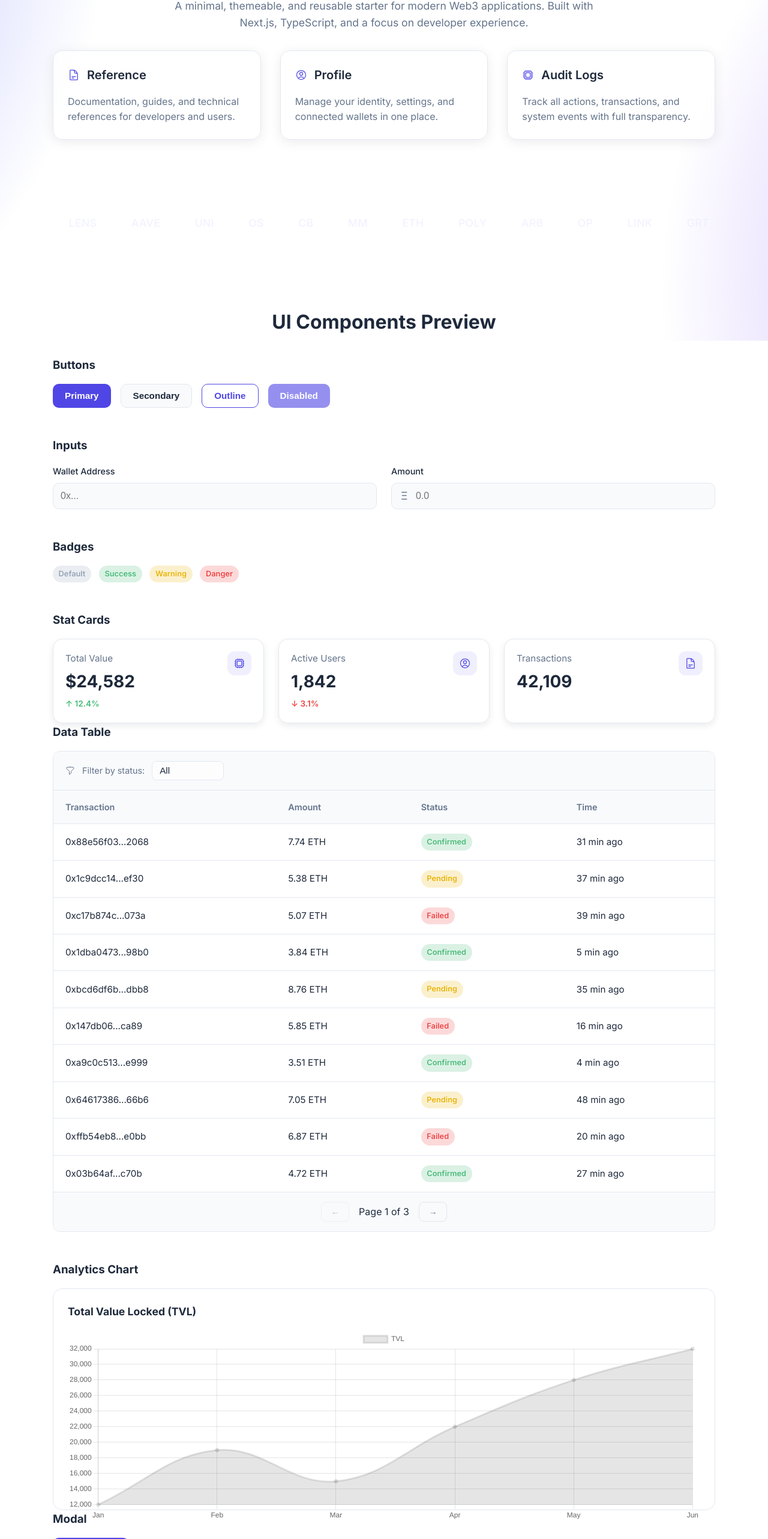
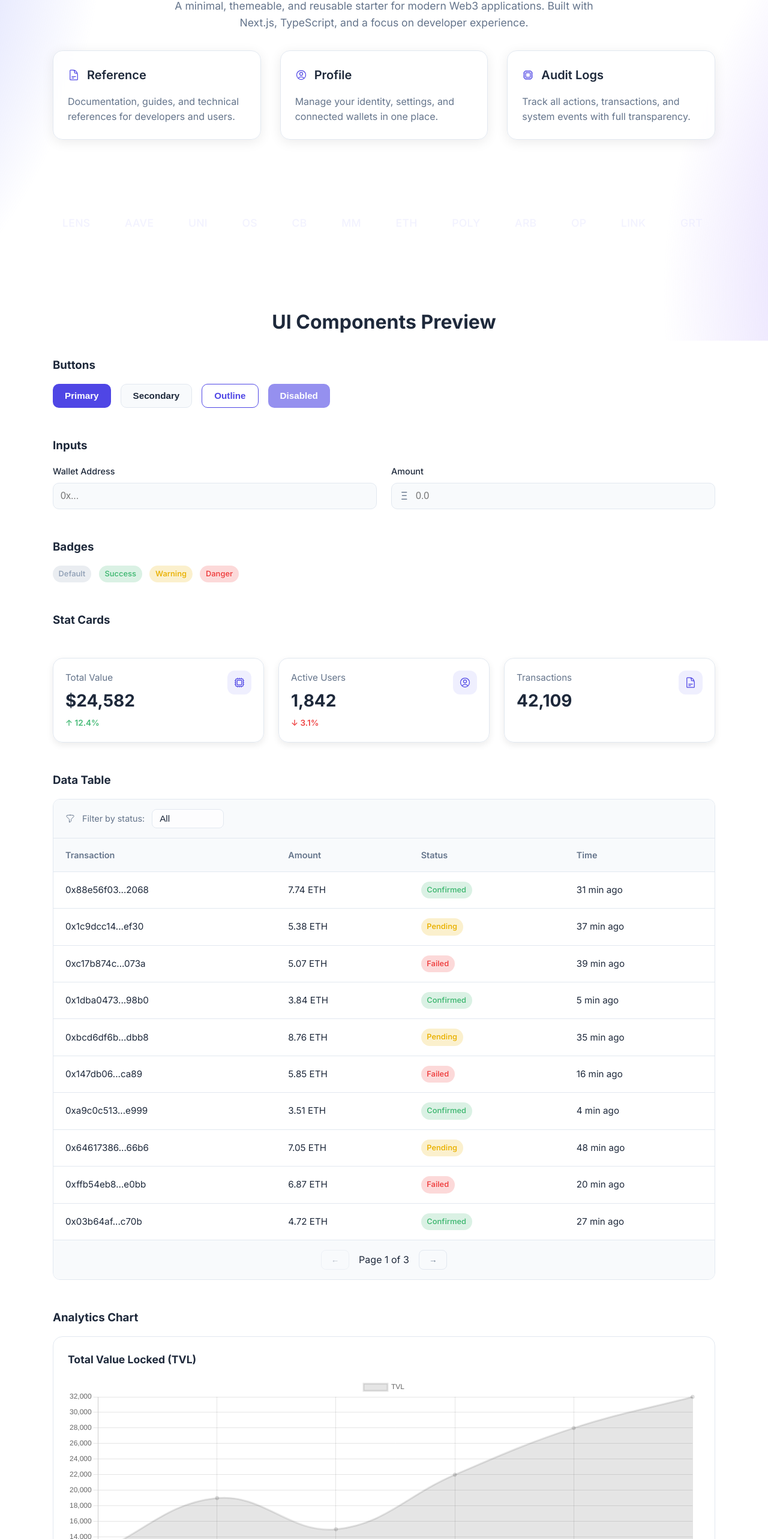
Before and after one commit to BerlinShadows/f1a-foundation, a Next.js app: page / in a window 1280 px wide. Shown: the part 232-2798 px from the top of the page at 60% size. Built offline with nearby package versions, Linux system fonts and the light colour scheme.

Commit message:
eslint type errors fixed

```diff
--- a/src/app/page.tsx
+++ b/src/app/page.tsx
@@ -158,8 +158,8 @@ export default function HomePage() {
                     </div>
                 </section>
 
-                <section>
-                    <h3 style={{ marginBottom: '1rem', color: 'var(--text-primary)' }}>Stat Cards</h3>
+                <section style={{ marginBottom: '3rem' }}>
+                    <h3 style={{ marginBottom: '3rem', color: 'var(--text-primary)' }}>Stat Cards</h3>
                     <div
                         style={{
                             display: 'grid',
@@ -199,7 +199,7 @@ export default function HomePage() {
                     />
                 </section>
 
-                <section>
+                <section style={{ marginBottom: '3rem' }}>
                     <h3 style={{ marginBottom: '1rem', color: 'var(--text-primary)' }}>Analytics Chart</h3>
                     <div style={{ background: 'var(--card-bg)', padding: '1.5rem', borderRadius: '16px', border: '1px solid var(--border)' }}>
                         <Chart title="Total Value Locked (TVL)" height={320} />
@@ -244,7 +244,7 @@ export default function HomePage() {
                 </section>
 
                 <section>
-                    <h3 style={{ marginBottom: '1rem', color: 'var(--text-primary)' }}>Skeleton Loading</h3>
+                    <h3 style={{ marginBottom: '3rem', color: 'var(--text-primary)' }}>Skeleton Loading</h3>
                     <div style={{ display: 'flex', alignItems: 'center', gap: '1rem', padding: '1rem', background: 'var(--card-bg)', borderRadius: '12px', border: '1px solid var(--border)' }}>
                         <Skeleton circle width="40px" height="40px" />
                         <div style={{ flex: 1 }}>
--- a/src/components/ui/Input.tsx
+++ b/src/components/ui/Input.tsx
@@ -8,7 +8,7 @@ interface InputProps extends React.InputHTMLAttributes<HTMLInputElement> {
     error?: string;
 }
 
-export default function Input({ label, icon, error, className = '', style, ...props }: InputProps) {
+export default function Input({ label, icon, error, style, ...props }: InputProps) {
     return (
         <div style={{ width: '100%' }}>
             {label && (
--- a/src/components/ui/Table.tsx
+++ b/src/components/ui/Table.tsx
@@ -1,5 +1,5 @@
 import { FunnelIcon } from '@heroicons/react/24/outline';
-import React, { useState, useMemo } from 'react';
+import React, { useState, useMemo, useCallback, } from 'react';
 
 interface TableProps {
     headers: string[];
@@ -25,13 +25,13 @@ export default function Table({
     const [sortConfig, setSortConfig] = useState<{ key: number; direction: 'asc' | 'desc' } | null>(null);
     const [filterValue, setFilterValue] = useState<string>('all');
 
-    const getTextFromCell = (cell: any): string => {
+    const getTextFromCell = useCallback((cell: string | number | React.ReactNode): string => {
         if (typeof cell === 'string' || typeof cell === 'number') {
             return String(cell);
         }
 
         if (React.isValidElement(cell)) {
-            const element = cell as React.ReactElement<{ children?: any }>;
+            const element = cell as React.ReactElement<{ children?: React.ReactNode }>;
             const children = element.props.children;
 
             if (typeof children === 'string' || typeof children === 'number') {
@@ -48,7 +48,7 @@ export default function Table({
         }
 
         return '';
-    };
+    }, []);
 
     const filteredRows = useMemo(() => {
         if (!filterable || filterValue === 'all') return originalRows;
@@ -57,7 +57,7 @@ export default function Table({
             const text = getTextFromCell(cell);
             return text.toLowerCase().includes(filterValue.toLowerCase());
         });
-    }, [originalRows, filterable, filterValue, filterColumnIndex]);
+    }, [originalRows, filterable, filterValue, filterColumnIndex, getTextFromCell]);
 
     const sortedRows = useMemo(() => {
         if (!sortable || !sortConfig) return filteredRows;
@@ -77,7 +77,7 @@ export default function Table({
             }
             return 0;
         });
-    }, [filteredRows, sortable, sortConfig]);
+    }, [filteredRows, sortable, sortConfig, getTextFromCell]);
 
     const totalPages = Math.ceil(sortedRows.length / pageSize);
     const paginatedRows = sortedRows.slice(
@@ -107,7 +107,7 @@ export default function Table({
             if (text) values.add(text);
         });
         return ['all', ...Array.from(values)];
-    }, [originalRows, filterable, filterColumnIndex]);
+    }, [originalRows, filterable, filterColumnIndex, getTextFromCell]);
 
     return (
         <div
```
Lines whose indentation alone changed are shown as unchanged.
